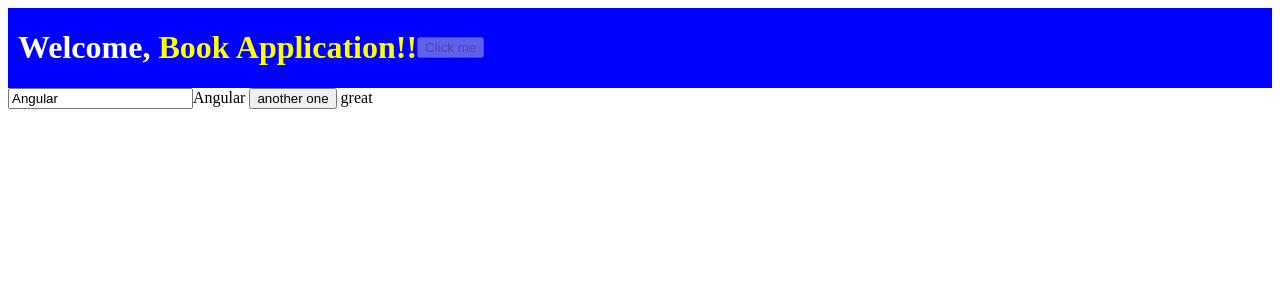
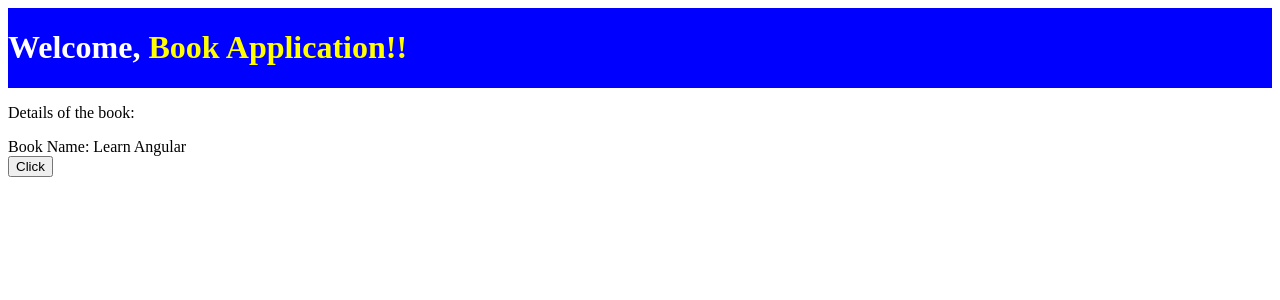
Before and after one commit to kskannandotwin/book-app1, an Angular app: page / in a window 1280 px wide. Shown: the top 300 px of the page. Built offline with nearby package versions, Linux system fonts and the light colour scheme.

Commit message:
13.04.2025
completed

```diff
--- a/src/app/app.component.html
+++ b/src/app/app.component.html
@@ -1,9 +1,9 @@
 <div class="main">
   <div class="toolbar">
-    <span><h1>Welcome, <font color={{myColor}}>{{ projectTitle }}</font></h1></span>
-    <button [disabled]="status">Click me</button>
+    <h1>Welcome, <font color={{myColor}}>{{ projectTitle }}</font>
+    </h1>
+
   </div>
-    <input [(ngModel)]="bookName" type="text" id="bookName">{{ bookName }}
-    <button [ngClass]="className" (click)="showData($event)">another one</button>
-    {{message}}
+  <app-book-detail (eventEmitter)="message = $event" [bookData]="bookName"></app-book-detail>
+  {{ message }}
 </div>
--- a/src/app/app.component.ts
+++ b/src/app/app.component.ts
@@ -2,22 +2,17 @@ import { Component } from '@angular/core';
 import { CommonModule } from '@angular/common';
 import { RouterOutlet } from '@angular/router';
 import { FormsModule } from '@angular/forms';
+import { BookDetailComponent } from './book-detail/book-detail.component';
 
 @Component({
   selector: 'app-root',
   templateUrl: './app.component.html',
-  imports: [CommonModule, FormsModule],
+  imports: [CommonModule, FormsModule, BookDetailComponent],
   styleUrl: './app.component.scss'
 })
 export class AppComponent {
   projectTitle = 'Book Application!!';
   myColor = 'yellow';
-  status = true;
-  className = '';
-  bookName = 'Angular';
-  message = 'great';
-
-  showData($event: any){
-    this.className = 'rainbow-btn';
-  }
+  bookName = 'Learn Angular';
+  message = '';
 }
--- a/src/app/book-detail/book-detail.component.html
+++ b/src/app/book-detail/book-detail.component.html
@@ -1 +1,3 @@
-<p>book-detail works!</p>
+<p>Details of the book:</p>
+<div>Book Name: {{ bookName }}</div>
+<button (click)="myEvent()">Click</button>
--- a/src/app/book-detail/book-detail.component.ts
+++ b/src/app/book-detail/book-detail.component.ts
@@ -1,4 +1,4 @@
-import { Component } from '@angular/core';
+import { Component, EventEmitter, Input, Output } from '@angular/core';
 
 @Component({
   selector: 'app-book-detail',
@@ -7,5 +7,10 @@ import { Component } from '@angular/core';
   styleUrl: './book-detail.component.scss'
 })
 export class BookDetailComponent {
+  @Input('bookData') bookName: any;
+  @Output() eventEmitter = new EventEmitter();
 
+  myEvent() {
+    this.eventEmitter.emit('The book added successfully');
+  }
 }
```
